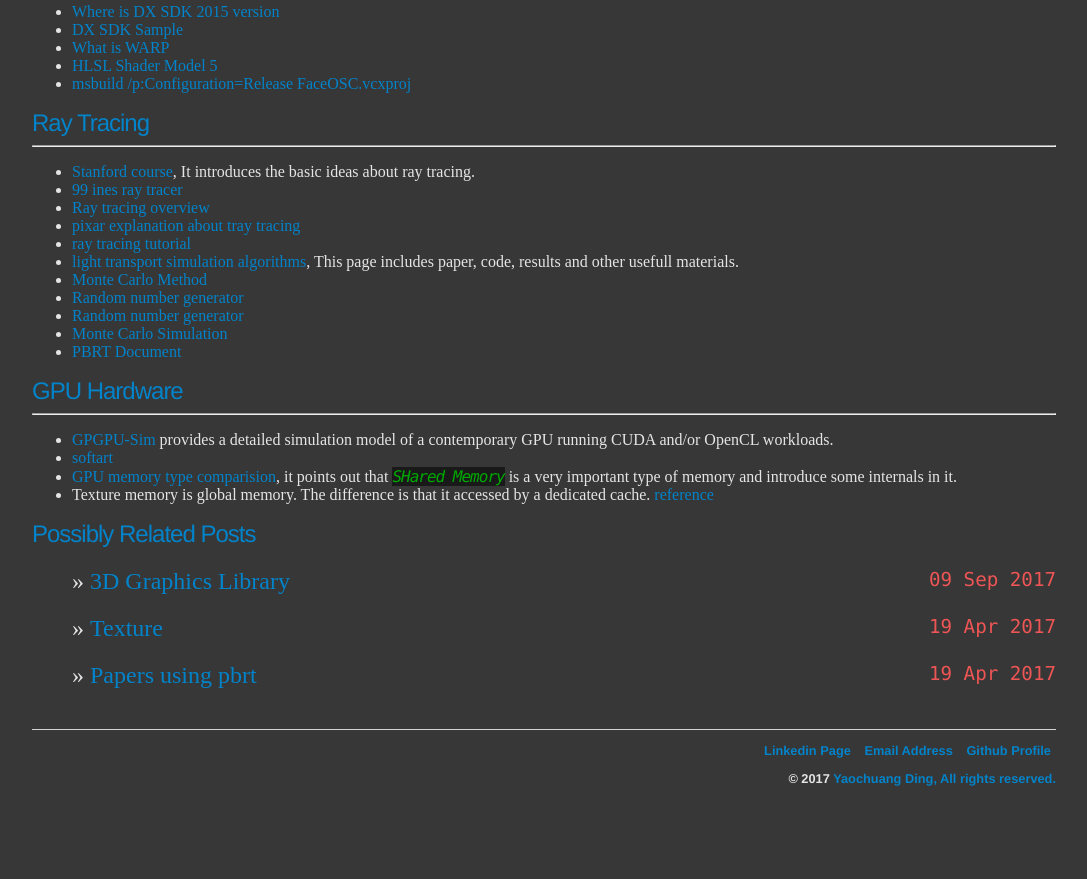
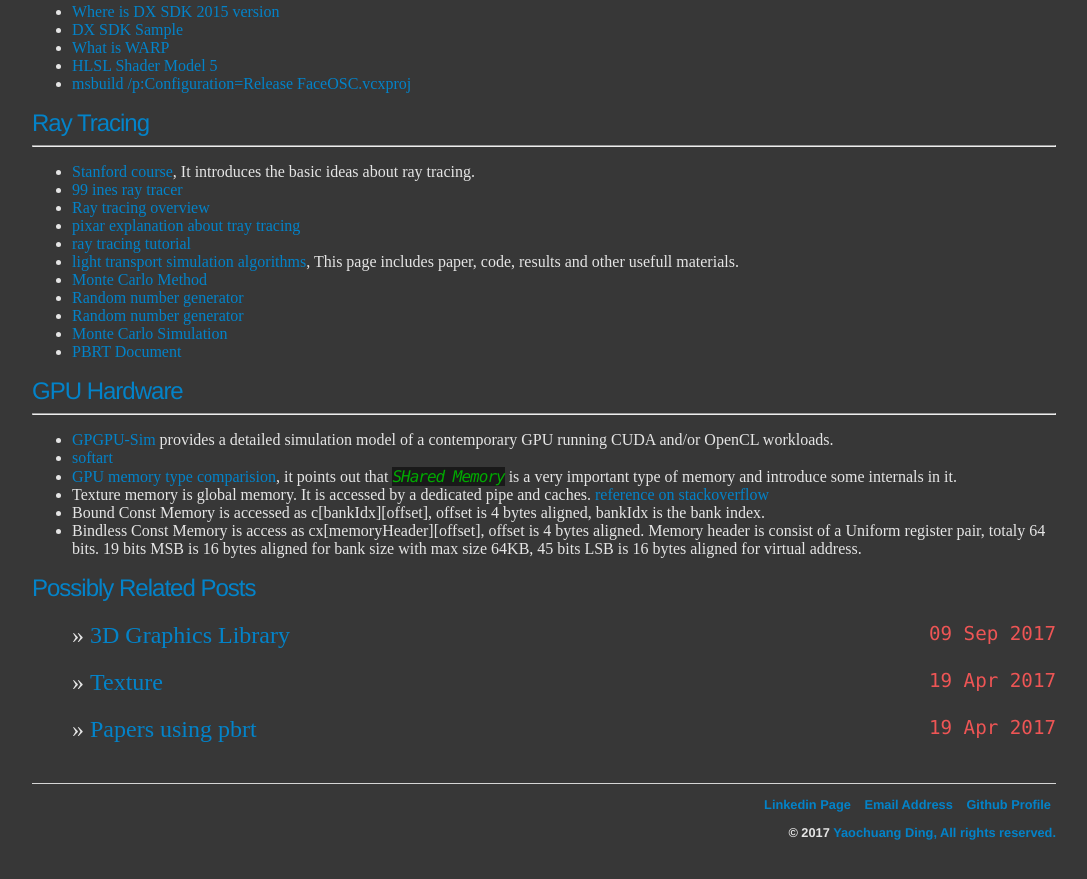
Before and after one commit to ychding11/ychding11.github.io, a Jekyll site: the page built from _posts/2015-03-23-Graphics-Resources.md, in a window 1280 px wide and 900 px high, scrolled down 3186 px. Shown: the top 879 px of the window, without its empty margins (96-1183 px from the left). Built offline with Jekyll 4.4.1, drawn with Linux system fonts in a browser that asks for light colours; formulas are drawn with MathJax 3; before the commit the page ends 4032 px from its top, so only the background shows below that; some of the changed text lies outside the part shown.

Commit message:
add const buffer info to Graphics Resources.

```diff
--- a/_posts/2015-03-23-Graphics-Resources.md
+++ b/_posts/2015-03-23-Graphics-Resources.md
@@ -83,8 +83,7 @@
 
 - [Survey on NURBS](http://design.osu.edu/carlson/history/PDFs/Piegl-NURBS-91.pdf)
 - [OpenGL Programming about NURBS](http://www.glprogramming.com/red/chapter12.html)
-- [Splines Surface Math Representation](http://mrl.nyu.edu/~perlin/courses/spring2009/splines4.html)
-    clear to understand.
+- [Splines Surface Math Representation](http://mrl.nyu.edu/~perlin/courses/spring2009/splines4.html), it is clear and easy to understand.
 - [Deformation Styles on github repo](https://github.com/sp4cerat/Deformation-Styles-using-Spline-Skinning)
 
 ## BRDF
@@ -211,4 +210,7 @@
 - [softart](http://www.cnblogs.com/gongminmin/archive/2009/12/09/SoftArt.html)
 - [GPU memory type comparision](https://www.microway.com/hpc-tech-tips/gpu-memory-types-performance-comparison/), it points out that *SHared Memory* is a very
    important type of memory and introduce some internals in it.
-- Texture memory is global memory. The difference is that it accessed by a dedicated cache. [reference](https://stackoverflow.com/questions/8767059/texture-memory-in-cuda-concept-and-simple-example-to-demonstrate-performance)
+- Texture memory is global memory. It is accessed by a dedicated pipe and caches. [reference on stackoverflow](https://stackoverflow.com/questions/8767059/texture-memory-in-cuda-concept-and-simple-example-to-demonstrate-performance)
+- Bound Const Memory is accessed as c[bankIdx][offset], offset is 4 bytes aligned, bankIdx is the bank index.
+- Bindless Const Memory is access as cx[memoryHeader][offset], offset is 4 bytes aligned. Memory header is consist of a Uniform register pair, totaly 64 bits.
+  19 bits MSB is 16 bytes aligned for bank size with max size 64KB, 45 bits LSB is 16 bytes aligned for virtual address.
```
